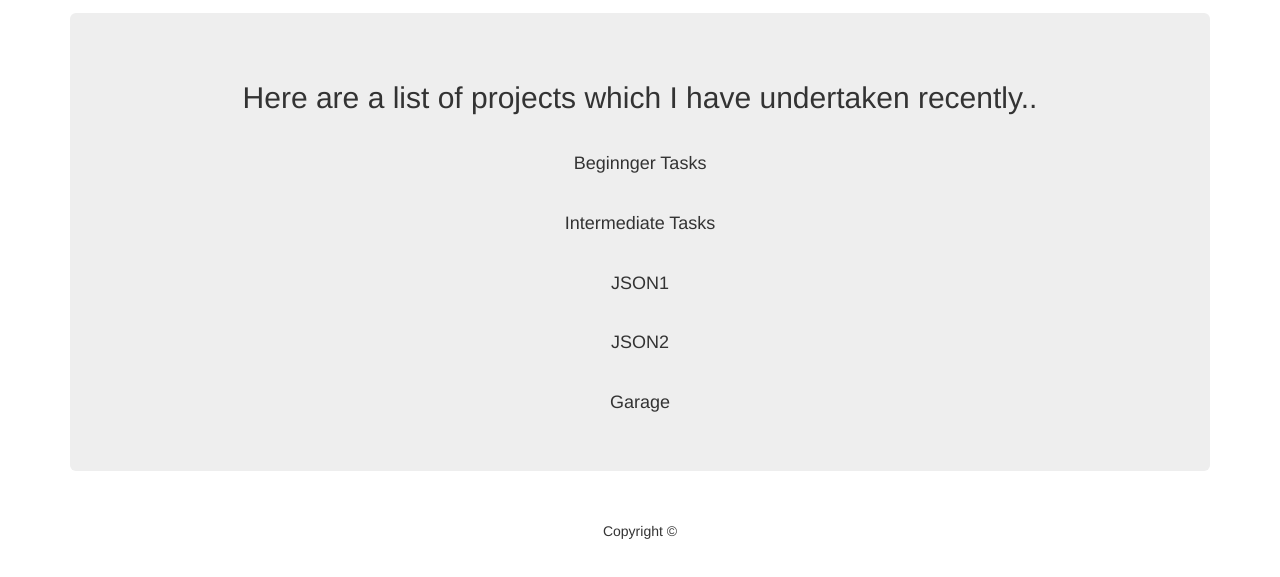
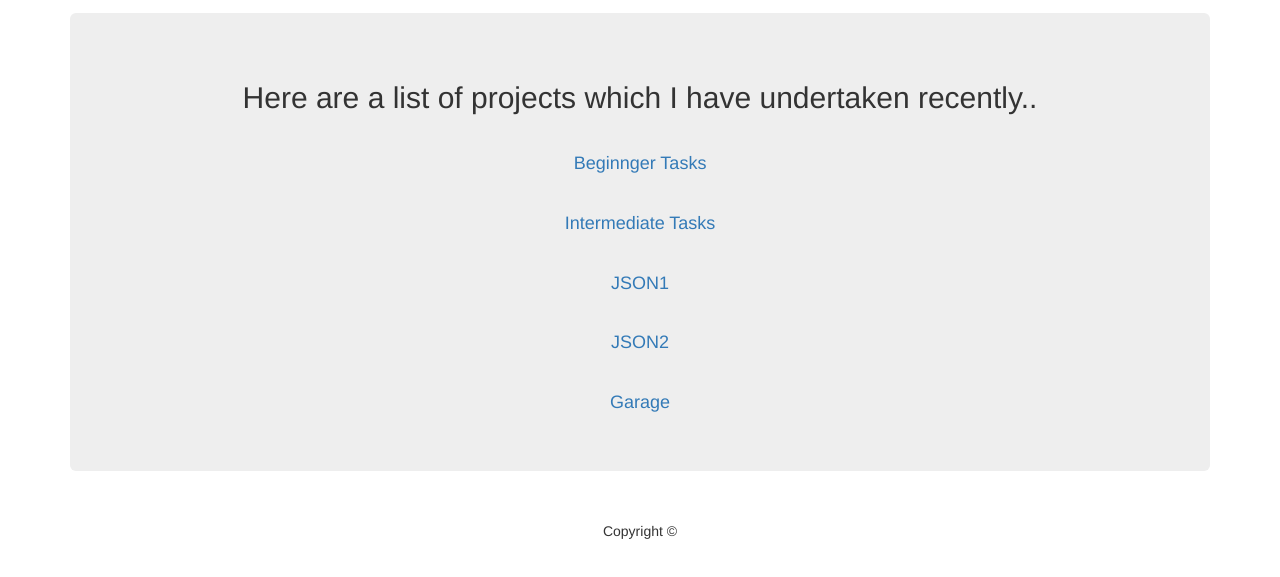
Before and after one commit to omershah12/omershah12.github.io, a plain HTML site: page projects.html in a window 1280 px wide. Shown: the part 57-634 px from the top of the page. Drawn offline with nearby package versions, Linux system fonts and the light colour scheme.

Commit message:
Added href on project page

```diff
--- a/projects.html
+++ b/projects.html
@@ -55,15 +55,15 @@
                 <div class="jumbotron">
                     <h2>Here are a list of projects which I have undertaken recently..</h2>
                     <br>
-                    <h4 href="beg.html">Beginnger Tasks</h4>
+                    <h4><a href="beg.html">Beginnger Tasks</a></h4>
                     <br>
-                    <h4 href="int.html">Intermediate Tasks</h4>
+                    <h4><a href="int.html">Intermediate Tasks</a></h4>
                     <br>
-                    <h4 href="json1.html">JSON1</h4>
+                    <h4><a href="json1.html">JSON1</a></h4>
                     <br>
-                    <h4 href="json2.html">JSON2</h4>
+                    <h4><a href="json2.html">JSON2</a></h4>
                     <br>
-                    <h4 href="garage.html">Garage</h4>
+                    <h4><a href="garage.html">Garage</a></h4>
                 </div>
 
             </div>
```
